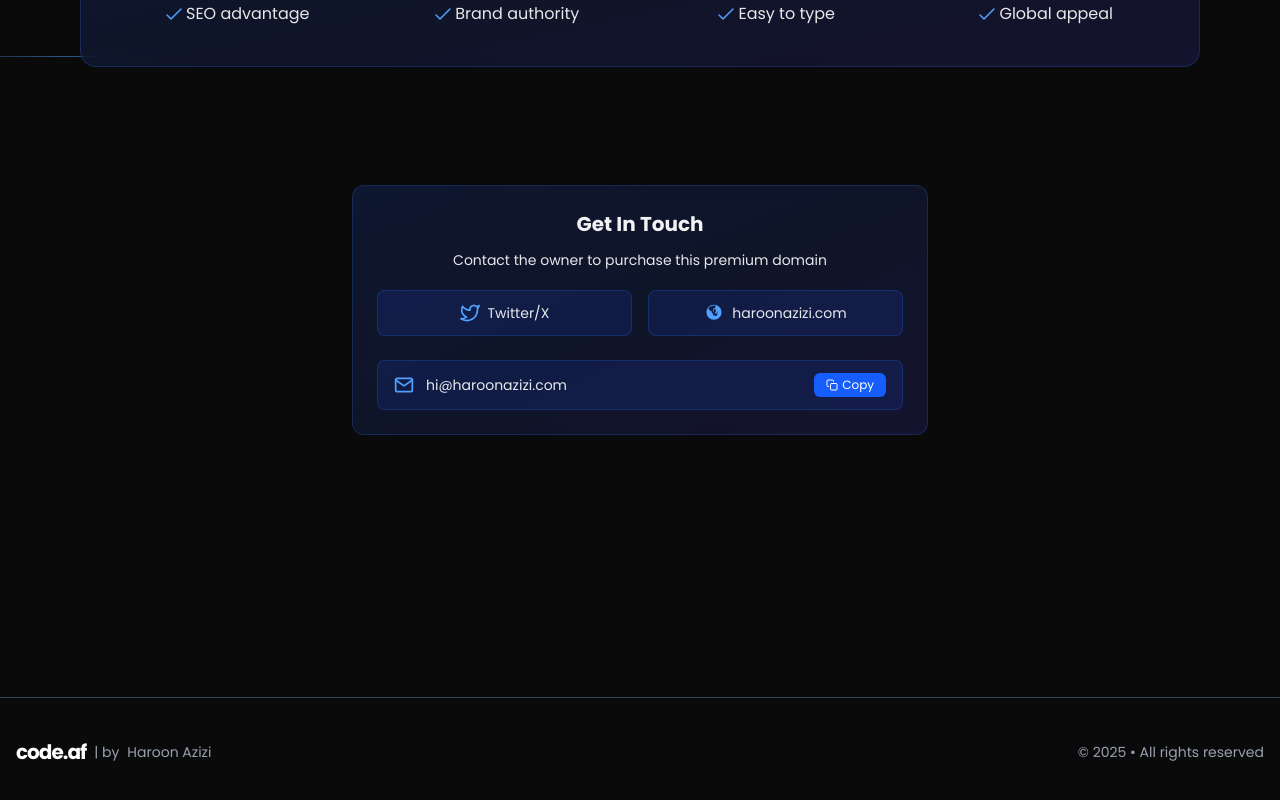
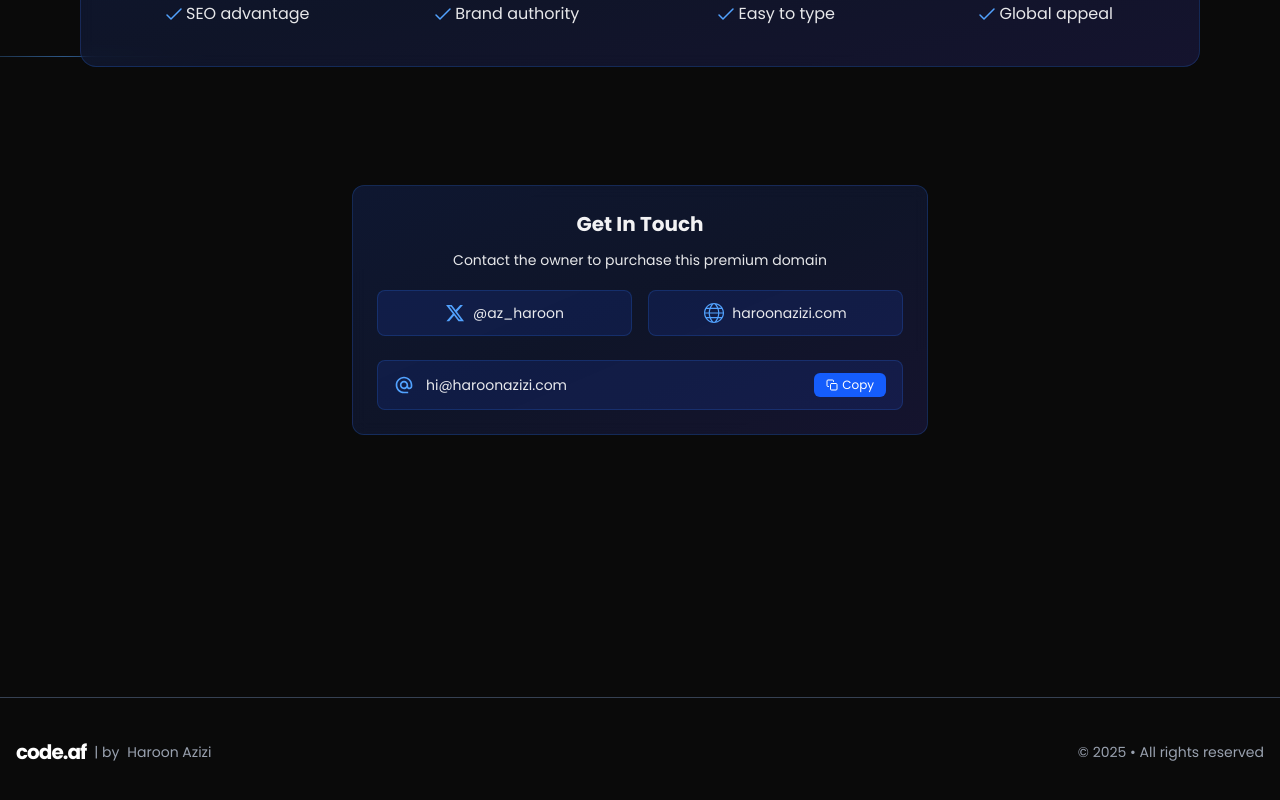
Before and after one commit to HaroonAzizi/code-af, a Next.js app: page / in a window 1280 px wide. Shown: the part 1463-2263 px from the top of the page. Built offline with nearby package versions, Linux system fonts and the light colour scheme.

Commit message:
changed the icons

```diff
--- a/app/components/ActionButtons.js
+++ b/app/components/ActionButtons.js
@@ -4,7 +4,7 @@ import { useEffect } from "react";
 import { usePathname, useSearchParams } from "next/navigation";
 import { Suspense } from "react";
 
-// Create a separate component that uses useSearchParams
+// Created a separate component that uses useSearchParams
 const ActionButtonsContent = () => {
   const pathname = usePathname();
   const searchParams = useSearchParams();
@@ -52,10 +52,10 @@ const ActionButtons = () => {
       fallback={
         <div className="flex flex-col sm:flex-row gap-4 mt-12">
           <div className="px-8 py-3.5 bg-gradient-to-br from-blue-600 to-blue-700 rounded-full font-medium text-white shadow-lg shadow-blue-500/20 animate-pulse">
-            Loading...
+            code.af
           </div>
           <div className="px-8 py-3.5 border-2 border-white/10 bg-white/5 rounded-full font-medium text-white shadow-lg shadow-white/5 animate-pulse">
-            Loading...
+            code.af
           </div>
         </div>
       }
--- a/app/components/ContactCard.js
+++ b/app/components/ContactCard.js
@@ -1,14 +1,13 @@
-'use client';
+"use client";
 
-import { useState } from 'react';
-import { FiMail, FiTwitter, FiCopy, FiCheck } from 'react-icons/fi';
-import { TiWorld } from "react-icons/ti";
+import { useState } from "react";
+import { FiMail, FiCopy, FiCheck } from "react-icons/fi";
+import { TfiWorld } from "react-icons/tfi";
+import { FaXTwitter } from "react-icons/fa6";
+import { MdOutlineAlternateEmail } from "react-icons/md";
 
 export default function ContactCard() {
   const [copied, setCopied] = useState(false);
-
-
-
 
   const email = "hi@haroonazizi.com";
   const handleCopyEmail = () => {
@@ -16,9 +15,6 @@ export default function ContactCard() {
     setCopied(true);
     setTimeout(() => setCopied(false), 2000);
   };
-
-
-
 
   return (
     <section className="w-full min-h-[70vh] py-12 px-4 flex justify-center bg-neutral-950 text-white ">
@@ -38,8 +34,8 @@ export default function ContactCard() {
               rel="noopener noreferrer"
               className="flex-1 min-w-[150px] flex items-center justify-center p-3 bg-blue-800/20 hover:bg-blue-700/30 rounded-lg border border-blue-500/20"
             >
-              <FiTwitter className="w-5 h-5 text-blue-400 mr-2" />
-              <span className="text-white/90 text-sm">Twitter/X</span>
+              <FaXTwitter className="w-5 h-5 text-blue-400 mr-2" />
+              <span className="text-white/90 text-sm">@az_haroon</span>
             </a>
 
             <a
@@ -48,14 +44,14 @@ export default function ContactCard() {
               rel="noopener noreferrer"
               className="flex-1 min-w-[150px] flex items-center justify-center p-3 bg-blue-800/20 hover:bg-blue-700/30 rounded-lg border border-blue-500/20"
             >
-              <TiWorld className="w-5 h-5 text-blue-400 mr-2" />
+              <TfiWorld className="w-5 h-5 text-blue-400 mr-2" />
               <span className="text-white/90 text-sm">haroonazizi.com</span>
             </a>
           </div>
 
           <div className="flex items-center justify-between px-4 py-3 bg-blue-800/20 rounded-lg border border-blue-500/20">
             <div className="flex items-center">
-              <FiMail className="w-5 h-5 text-blue-400 mr-3" />
+              <MdOutlineAlternateEmail className="w-5 h-5 text-blue-400 mr-3" />
               <span className="text-white/90 text-sm">hi@haroonazizi.com</span>
             </div>
             <button
--- a/app/components/DomainDescription.js
+++ b/app/components/DomainDescription.js
@@ -9,4 +9,3 @@ const DomainDescription = () => (
 );
 
 export default DomainDescription;
-// comment
--- a/app/page.js
+++ b/app/page.js
@@ -1,5 +1,4 @@
-
-import { Suspense } from 'react';
+import { Suspense } from "react";
 import ContactCard from "./components/ContactCard";
 import Footer from "./components/Footer";
 import HeroSection from "./components/HeroSection";
@@ -8,7 +7,7 @@ import WhyChooseSection from "./components/WhyChooseSection";
 // Create a loading fallback component
 const LoadingFallback = () => (
   <div className="min-h-screen bg-neutral-950 flex items-center justify-center">
-    <div className="text-white text-xl">Loading...</div>
+    <div className="text-white text-xl">code.af</div>
   </div>
 );
 
```
